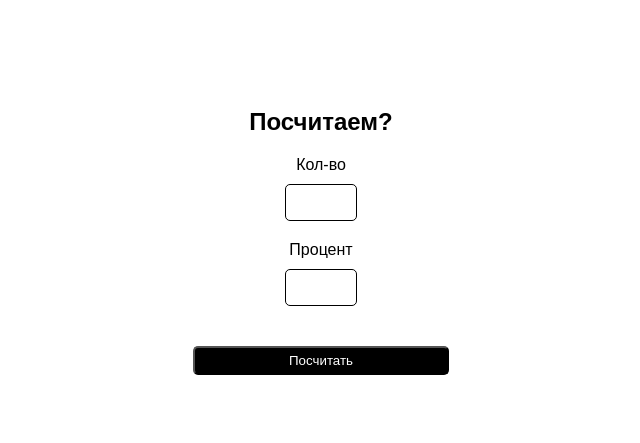
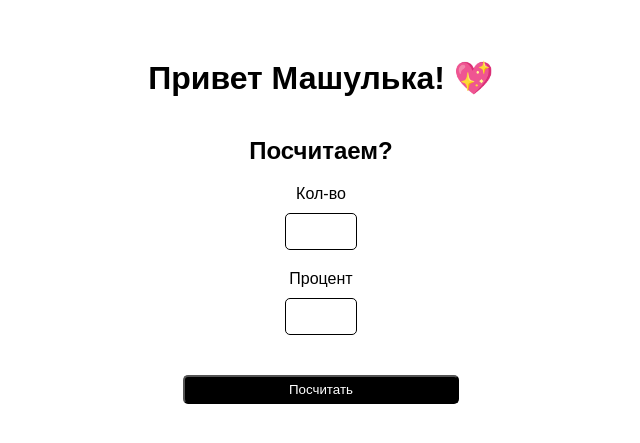
Before and after one commit to Zoytz/vcounter, a plain HTML site: page index.html in a window 1280 px wide. Shown: the part 177-620 px from the top of the page, without its empty margins (319-959 px from the left). Drawn offline with Linux system fonts and the light colour scheme.

Commit message:
feat: test

```diff
--- a/index.css
+++ b/index.css
@@ -16,6 +16,10 @@
   flex-direction: column;
   align-items: center;
   gap: 20px;
+}
+
+.title {
+  margin: 0 auto;
 }
 
 .form__title {
--- a/index.html
+++ b/index.html
@@ -9,7 +9,9 @@
 </head>
 <body>
   <div class="page">
+
     <form class="form" name="form" novalidate>
+      <h1 class="title">Привет Машулька! 💖</h1>
       <h2 class="form__title">Посчитаем?</h2>
       <label for="volume" class="form__label">
         Кол-во
```
